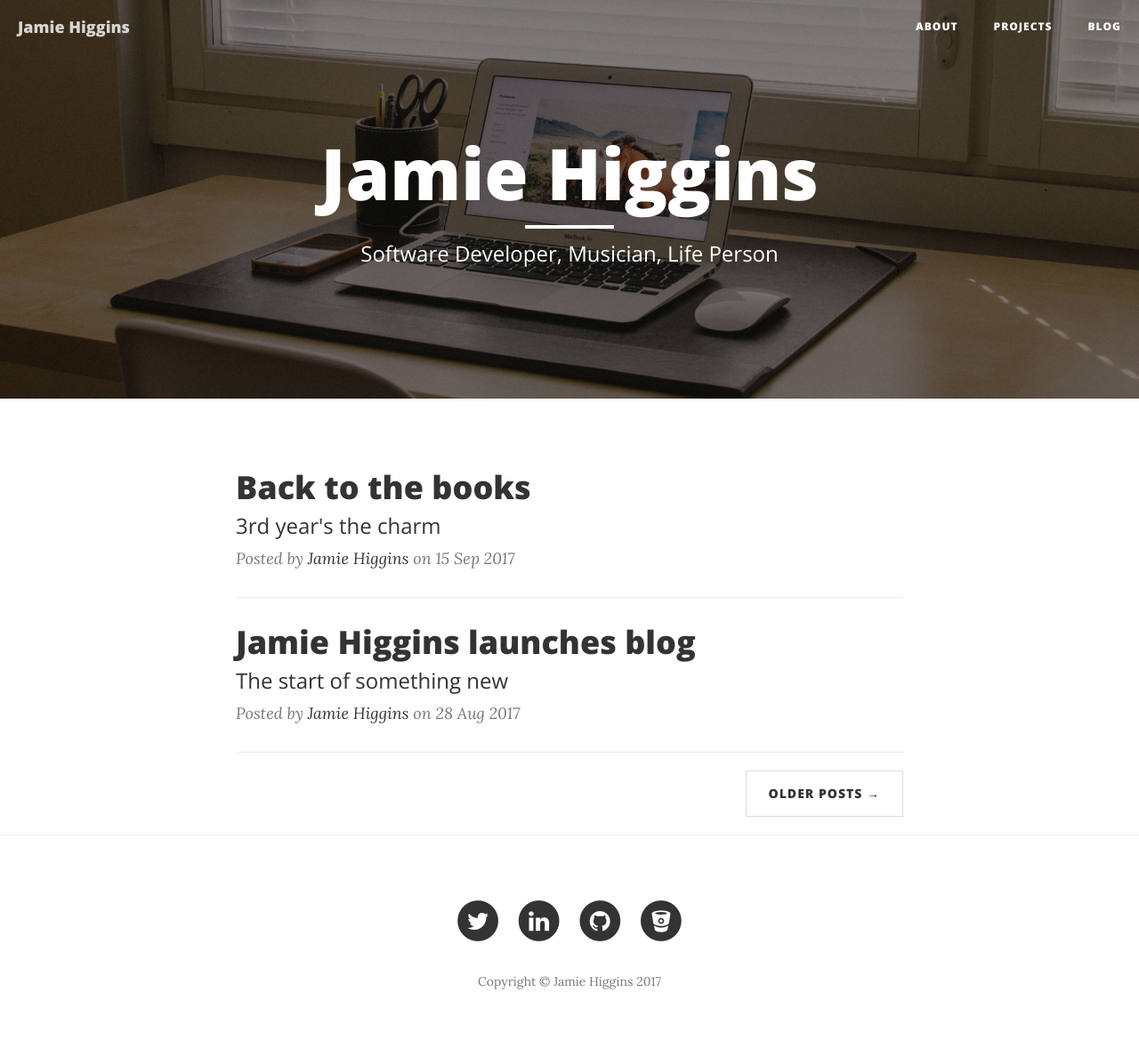
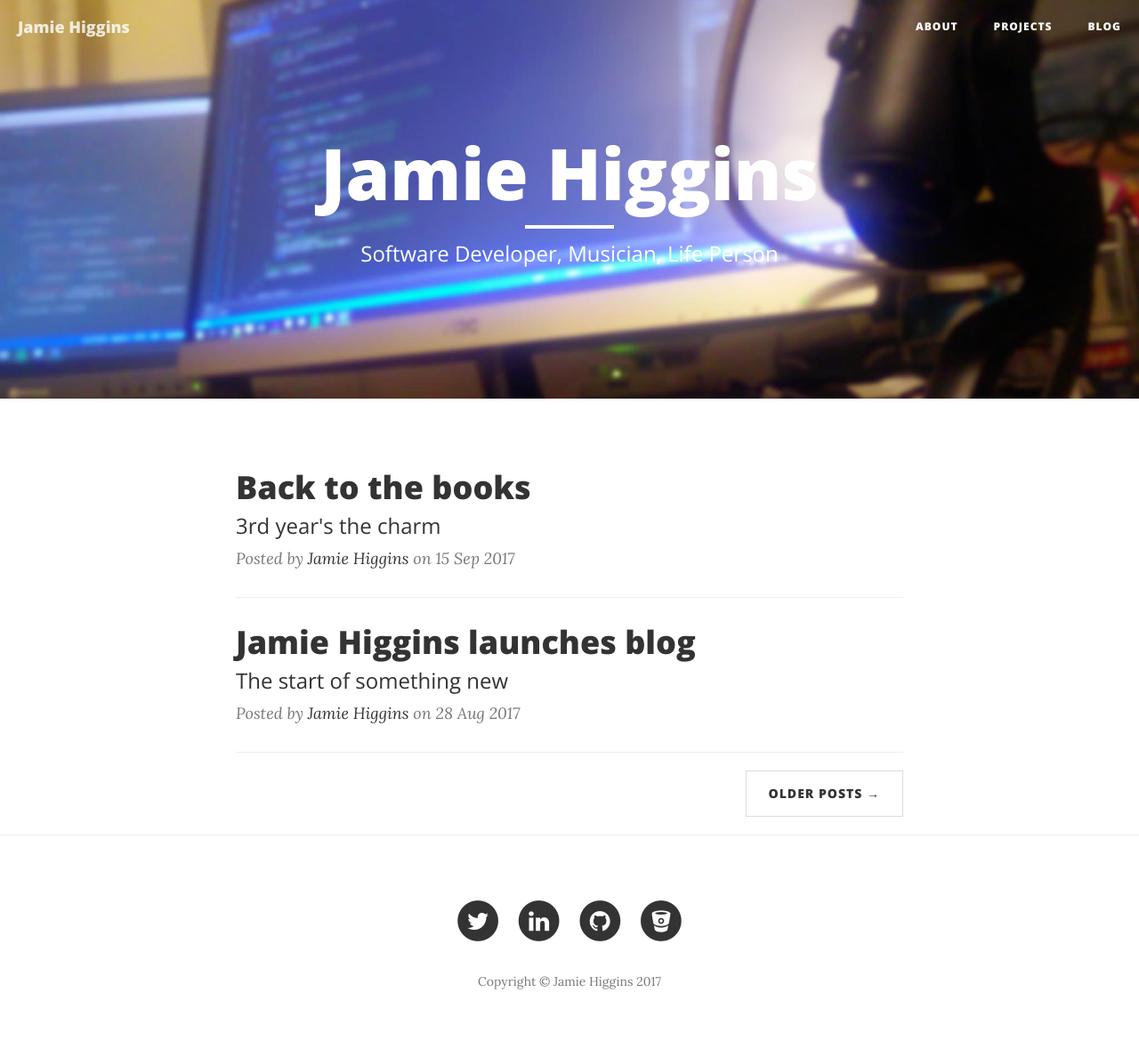
Before and after one commit to JayVee732/jayvee732.github.io, a Jekyll site: the page built from index.html, in a window 1280 px wide. Shown: the whole page at 89% size. Built offline with Jekyll 4.4.1, drawn with Linux system fonts in a browser that asks for light colours.

Commit message:
Updated home page image

```diff
--- a/index.html
+++ b/index.html
@@ -4,7 +4,7 @@ title: Jamie Higgins, Software Developer
 ---
 <!-- Page Header -->
 <!-- Set your background image for this header on the line below. -->
-<header class="intro-header" style="background-image: url('/img/home/home-bg.jpg')">
+<header class="intro-header" style="background-image: url('/img/home/home-bg.png')">
     <div class="container">
         <div class="row">
             <div class="col-lg-8 col-lg-offset-2 col-md-10 col-md-offset-1">
```
Also changed, not shown: img/home/home-bg.jpg (deleted), img/home/home-bg.png (added).
